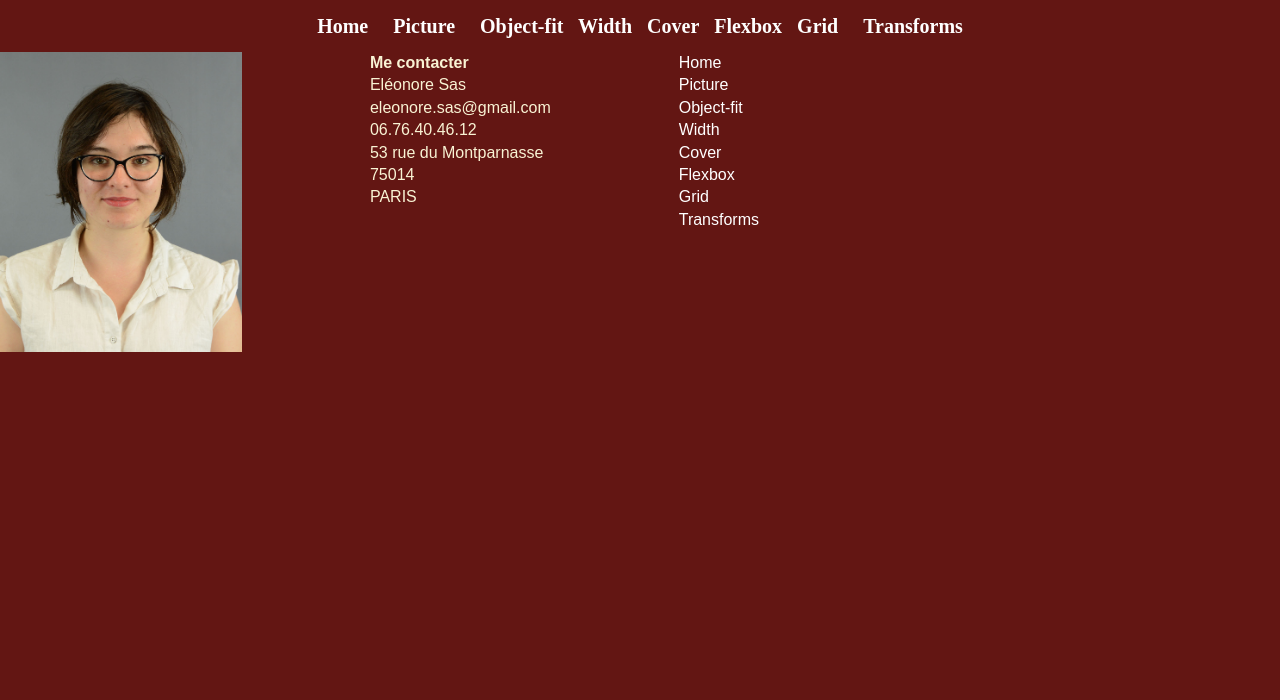
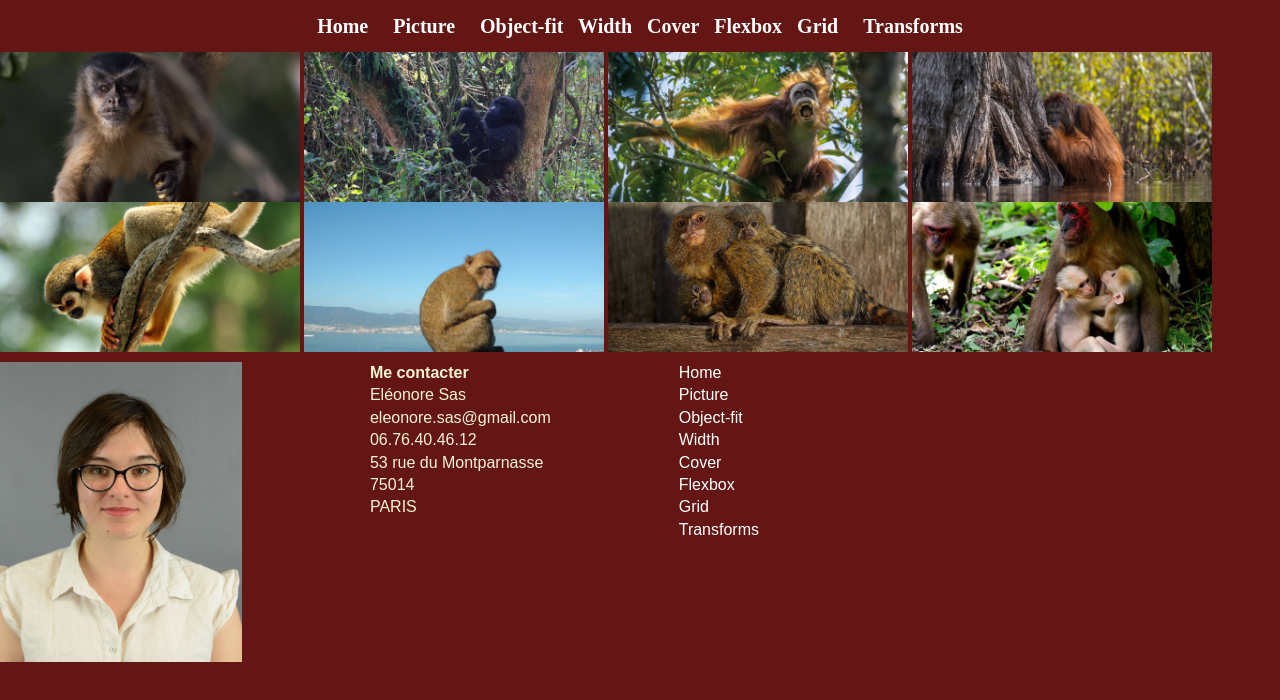
Before and after one commit to Sasmurmure/B3-CSS-2019, a plain HTML site: page flexbox.html in a window 1280 px wide. Drawn offline with Linux system fonts and the light colour scheme.

Commit message:
Flexbox commencé, à terminer

```diff
--- a/css/specifics/flexbox.css
+++ b/css/specifics/flexbox.css
@@ -0,0 +1,10 @@
+#flexbox {
+  display: flex;
+  flex-direction: row;
+  flex-wrap: wrap;
+}
+
+.flex {
+  height: 150px;
+  margin-right: 4px;
+}
--- a/flexbox.html
+++ b/flexbox.html
@@ -7,6 +7,7 @@
     <link rel="stylesheet" type="text/css" href="css/typography.css">
     <link rel="stylesheet" type="text/css" href="css/layout.css">
     <link rel="stylesheet" type="text/css" href="css/scaffolding.css">
+    <link rel="stylesheet" type="text/css" href="css/specifics/flexbox.css">
     <title></title>
   </head>
   <body>
@@ -36,6 +37,18 @@
         </ul>
       </nav>
     </header>
+
+    <div id="flexbox">
+      <img class="flex" src="images/large/un-singe-n-a-pas-de-droits-sur-ses-selfies-cc278e-0@1x.png" alt="Singe 1">
+      <img class="flex" src="images/large/Nathalie-Baye-et-d-autres-personnalites-a-la-rescousse-des-grands-singes.jpg" alt="Singe 2">
+      <img class="flex" src="images/large/defier-son-rival-357749.jpg" alt="Singe 3">
+      <img class="flex" src="images/large/15-wildlife-gallery-prod-yourshot-288748-10950766.jpg" alt="Singe 4">
+      <img class="flex" src="images/large/singe-branche.jpg" alt="Singe 5">
+      <img class="flex" src="images/large/singe-ciel.jpg" alt="Singe 6">
+      <img class="flex" src="images/large/singes-famille.jpg" alt="Singe 7">
+      <img class="flex" src="images/large/singes-jumeaux.jpg" alt="Singe 8">
+    </div>
+
 
     <footer>
       <img src="images/medium/eleonore-sas.jpg" alt="photo Éléonore Sas">
```
